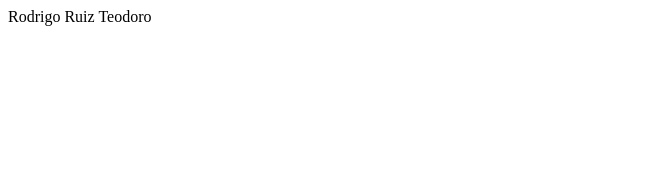
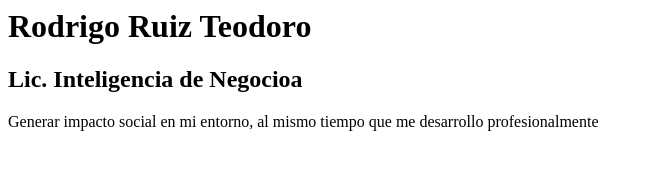
Before and after one commit to rodrigoruizteodoro/rodrigoruizteodoro.github.io, a plain HTML site: page index.html in a window 1280 px wide. Shown: the whole page, without its empty margins (0-653 px from the left). Drawn offline with Linux system fonts and the light colour scheme.

Commit message:
Agrege tipo de letra, objetivo #1

```diff
--- a/index.html
+++ b/index.html
@@ -1,7 +1,13 @@
 <html>
 
 <body>
-Rodrigo Ruiz Teodoro
+<h1>Rodrigo Ruiz Teodoro</h1>
+
+<h2>Lic. Inteligencia de Negocioa</h2>
+
+<p>
+Generar impacto social en mi entorno, al mismo tiempo que me desarrollo profesionalmente
+</p>
 
 </body>
 </html>
```
